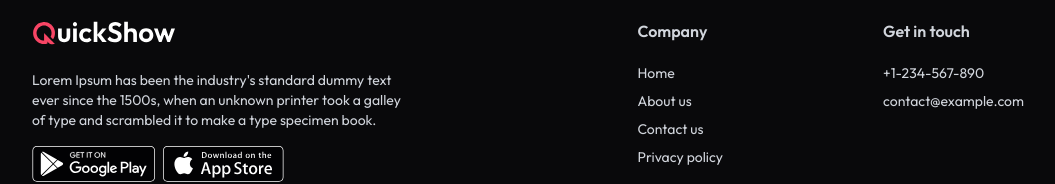
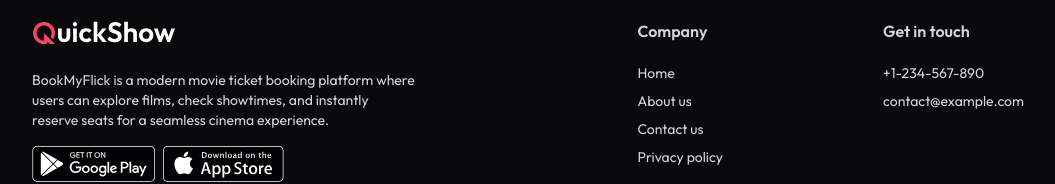
Before and after one commit to ananylohia/BookMyFlick, a React (Vite) app in the folder client/: page / in a window 1280 px wide. Shown: the part 2155-2339 px from the top of the page, without its empty margins (112-1167 px from the left). Built offline with nearby package versions, Linux system fonts and the light colour scheme; no server answers.

Commit message:
Update Footer.jsx

```diff
--- a/client/src/components/Footer.jsx
+++ b/client/src/components/Footer.jsx
@@ -8,7 +8,8 @@ const Footer = () => {
                 <div className="md:max-w-96">
                     <img className="w-36 h-auto" src={assets.logo} alt="logo" />
                     <p className="mt-6 text-sm">
-                        Lorem Ipsum has been the industry's standard dummy text ever since the 1500s, when an unknown printer took a galley of type and scrambled it to make a type specimen book.
+                     BookMyFlick is a modern movie ticket booking platform where users can explore films, check showtimes, and instantly reserve seats for a seamless cinema experience.
+
                     </p>
                     <div className="flex items-center gap-2 mt-4">
                         <img src={assets.googlePlay} alt="google play" className="h-9 w-auto" />
```
